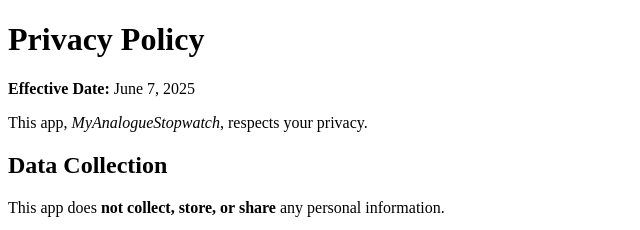
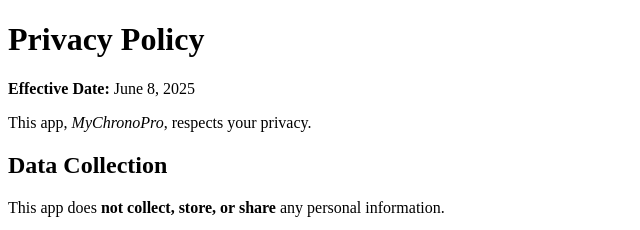
Before and after one commit to lioneldude83/MyAnalogueStopwatch, a plain HTML site: page index.html in a window 1280 px wide. Shown: the top 230 px of the page, 0-640 px from the left. Drawn offline with Linux system fonts and the light colour scheme.

Commit message:
Update index.html

```diff
--- a/index.html
+++ b/index.html
@@ -7,9 +7,9 @@
 <body>
   <h1>Privacy Policy</h1>
 
-  <p><strong>Effective Date:</strong> June 7, 2025</p>
+  <p><strong>Effective Date:</strong> June 8, 2025</p>
 
-  <p>This app, <em>MyAnalogueStopwatch</em>, respects your privacy.</p>
+  <p>This app, <em>MyChronoPro</em>, respects your privacy.</p>
 
   <h2>Data Collection</h2>
   <p>This app does <strong>not collect, store, or share</strong> any personal information.</p>
```
